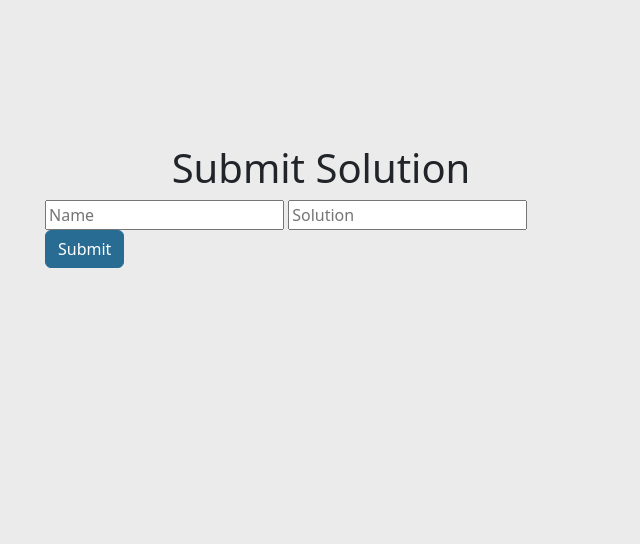
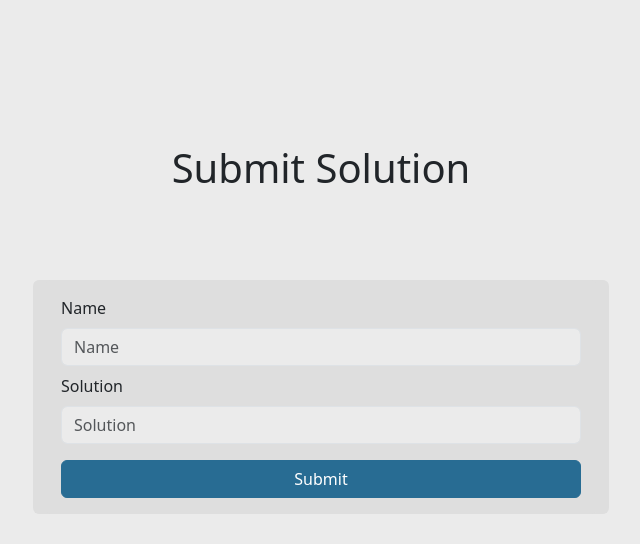
Before and after one commit to bogosorter/tsp, a Django app: page /submit/ in a window 1280 px wide. Shown: the part 256-800 px from the top of the page, without its empty margins (319-959 px from the left). Run offline with Django 5.2, Linux system fonts and the light colour scheme; some libraries are stand-ins or nearby versions.

Commit message:
improved submit form

```diff
--- a/tsp/templates/submit.html
+++ b/tsp/templates/submit.html
@@ -2,17 +2,23 @@
 
 {% block content %}
 <div class="vertical-spacer-lg"></div>
-<div class="container d-flex flex-column align-items-center">
-    <h1>Submit Solution</h1>
-    <form method="POST" action="{% url 'submit' %}">
-        <input type="text" name="name" placeholder="Name" value="{{ old.name|default:'' }}">
-        <input type="text" name="solution" placeholder="Solution">
-        <button type="submit" class="btn btn-accent">Submit</button>
+<h1 class="text-center">Submit Solution</h1>
+<div class="vertical-spacer-md"></div>
+<div class="container rounded bg-surface-variant">
+    <form method="POST" action="{% url 'submit' %}" class="d-flex flex-column bg-surface-variant p-3 rounded">
+        <label for="name" class="form-label">Name</label>
+        <input id="name" class="form-control bg-surface" type="text" name="name" placeholder="Name" value="{{ old.name|default:'' }}" required>
+
+        <label for="solution" class="form-label mt-2">Solution</label>
+        <input id="solution" class="form-control bg-surface" type="text" name="solution" placeholder="Solution" required>
+
+        {% if error %}
+        <div class="mt-3 bm-3 p-1 text-danger">
+            {{ error }}
+        </div>
+        {% endif %}
+
+        <button type="submit" class="btn btn-accent mt-3">Submit</button>
     </form>
-    {% if error %}
-    <div class="bg-danger-subtle">
-        {{ error }}
-    </div>
-    {% endif %}
 </div>
 {% endblock %}
--- a/tsp/views.py
+++ b/tsp/views.py
@@ -13,6 +13,9 @@ def submit(request):
         name = request.POST.get('name')
         solution = request.POST.get('solution')
 
+        if not name or not solution:
+            return render(request, 'submit.html', {'error': 'Name and solution are required.', 'old': request.POST})
+
         try: score = evaluate_text(solution)
         except ValueError as e:
             return render(request, 'submit.html', {'error': str(e), 'old': request.POST})
```
